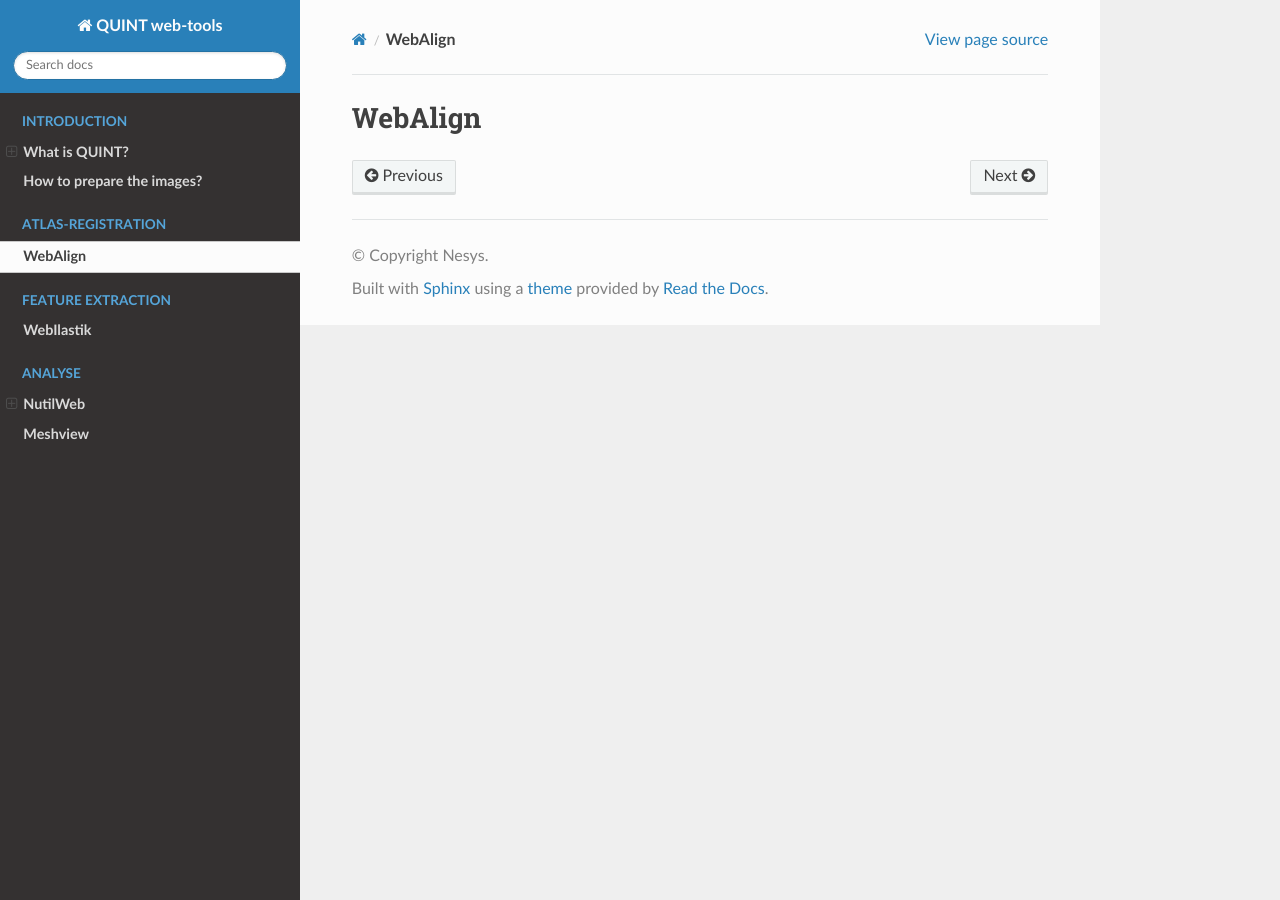
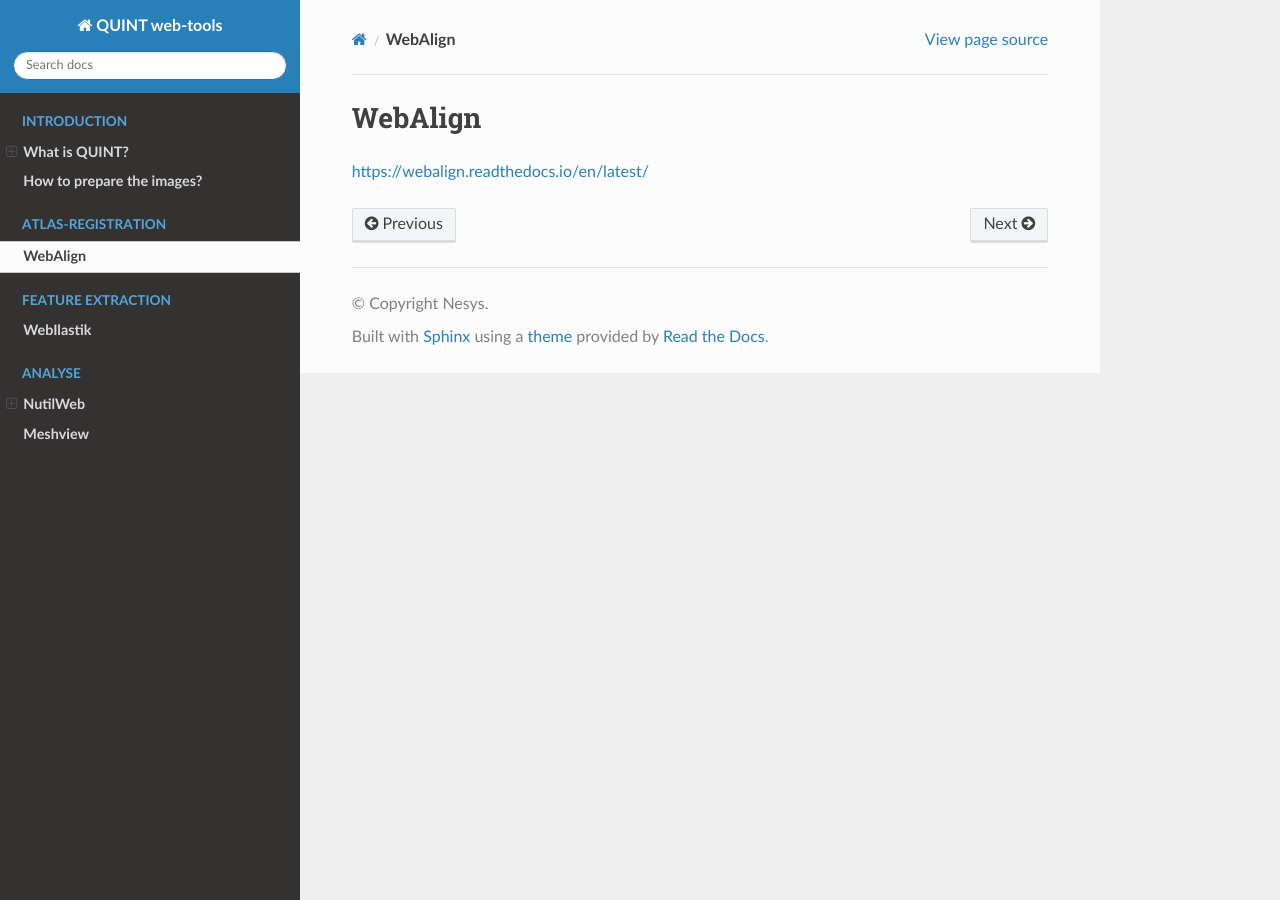
Before and after one commit to Neural-Systems-at-UIO/QUINT_webtools, a Sphinx documentation site: the page built from docs/WebAlign.rst, in a window 1280 px wide. Built offline with Sphinx 7.4.7 and the Read the Docs theme 2.0.0, drawn with Linux system fonts in a browser that asks for light colours; some of the changed lines change nothing that is shown.

Commit message:
Update WebAlign.rst

```diff
--- a/docs/WebAlign.rst
+++ b/docs/WebAlign.rst
@@ -1,2 +1,4 @@
 **WebAlign**
 ============
+
+https://webalign.readthedocs.io/en/latest/
```
